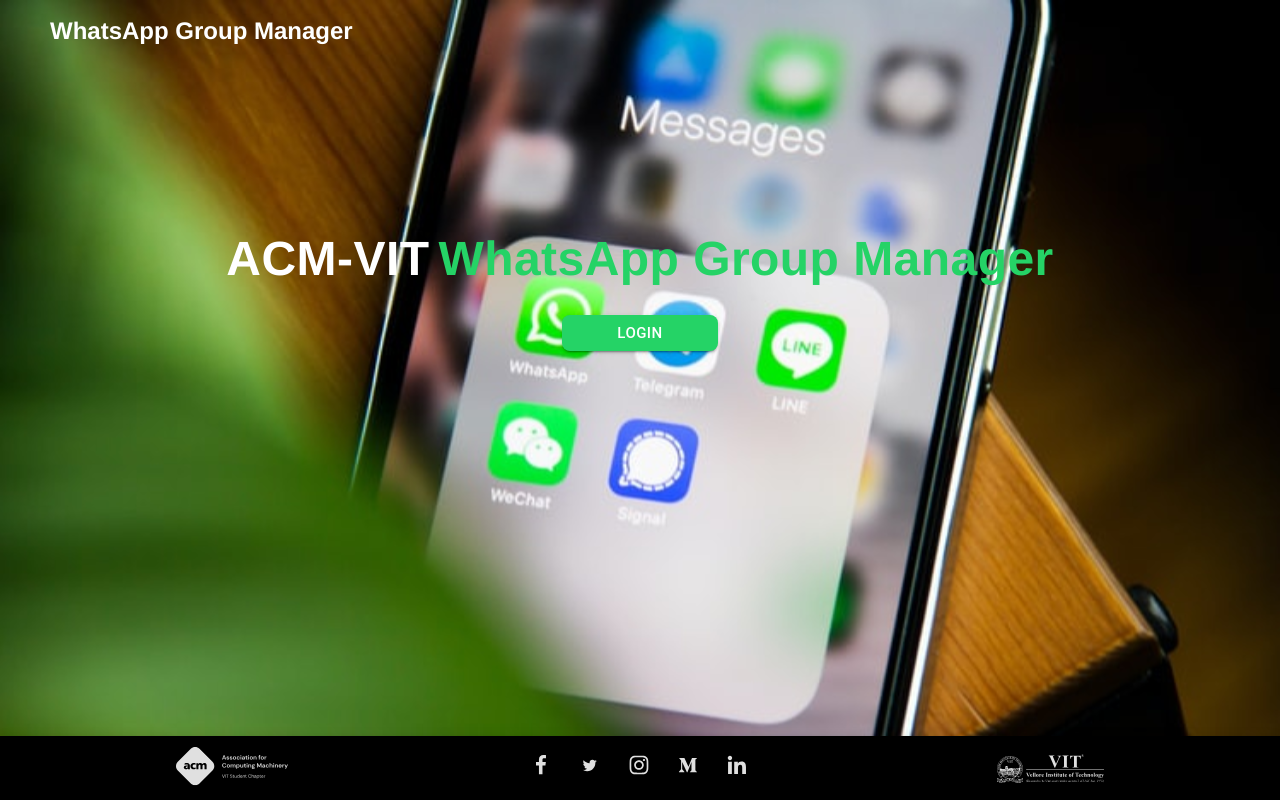
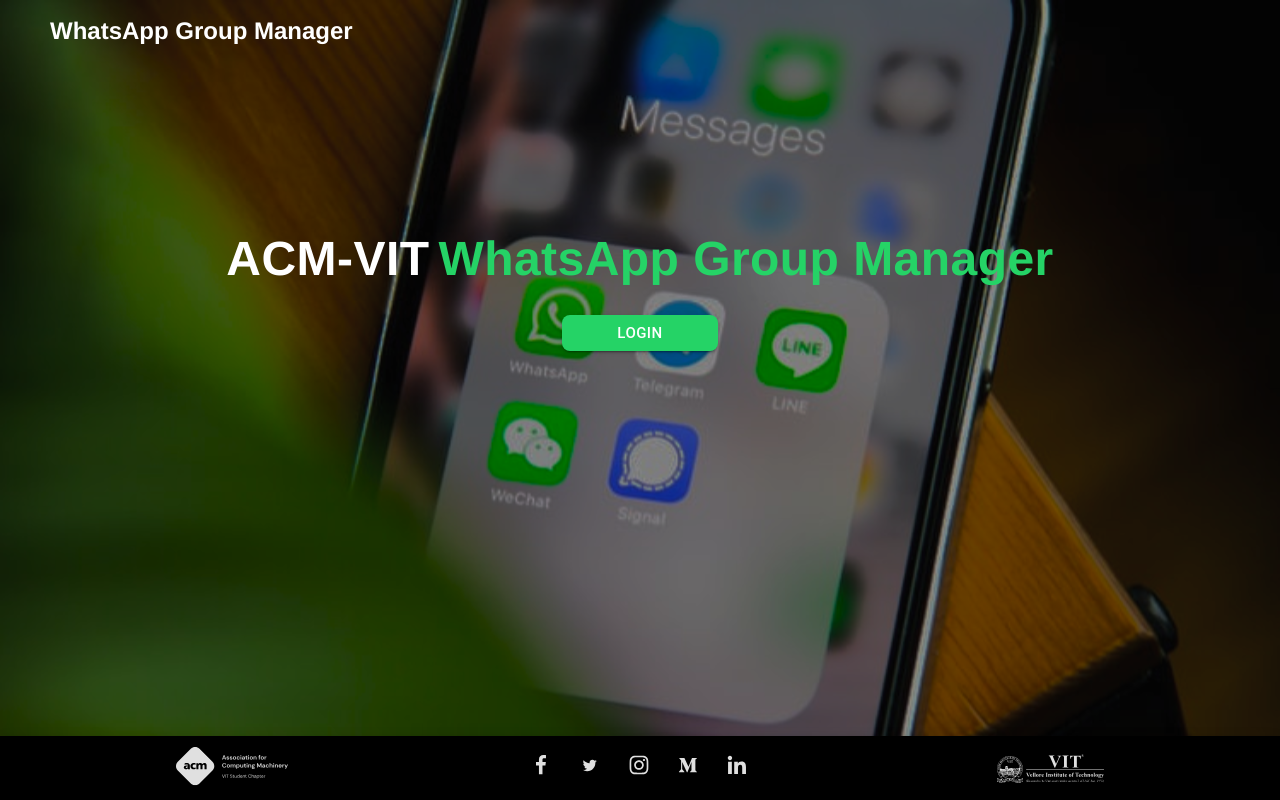
Before and after one commit to ACM-VIT/acm-connect-frontend, a React (Create React App) app: page / in a window 1280 px wide. Built offline with nearby package versions, Linux system fonts and the light colour scheme.

Commit message:
feat: Add bg image

```diff
--- a/src/App.jsx
+++ b/src/App.jsx
@@ -27,7 +27,6 @@
       <div className="App">
         <Route path="/" exact component={Landing} />
         <Route path="/dashboard" component={Dashboard} />
-        {/* <Dashboard /> */}
       </div>
     </ThemeProvider>
   );
--- a/src/components/Landing/landing.css
+++ b/src/components/Landing/landing.css
@@ -1,5 +1,5 @@
 body {
-    background-image: url('../../images/whatsapp.svg');
+  background-image: url('../../images/bg.svg');
   background-size: cover;
   background-repeat: no-repeat;
 }
```
Also changed, not shown: src/images/bg.svg (added). Lines whose indentation alone changed are shown as unchanged.
